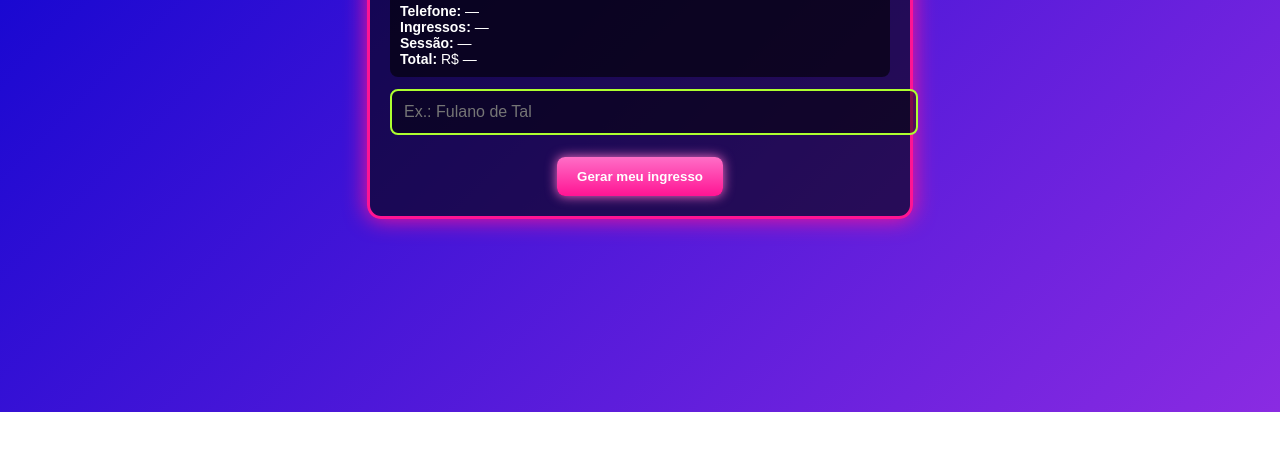
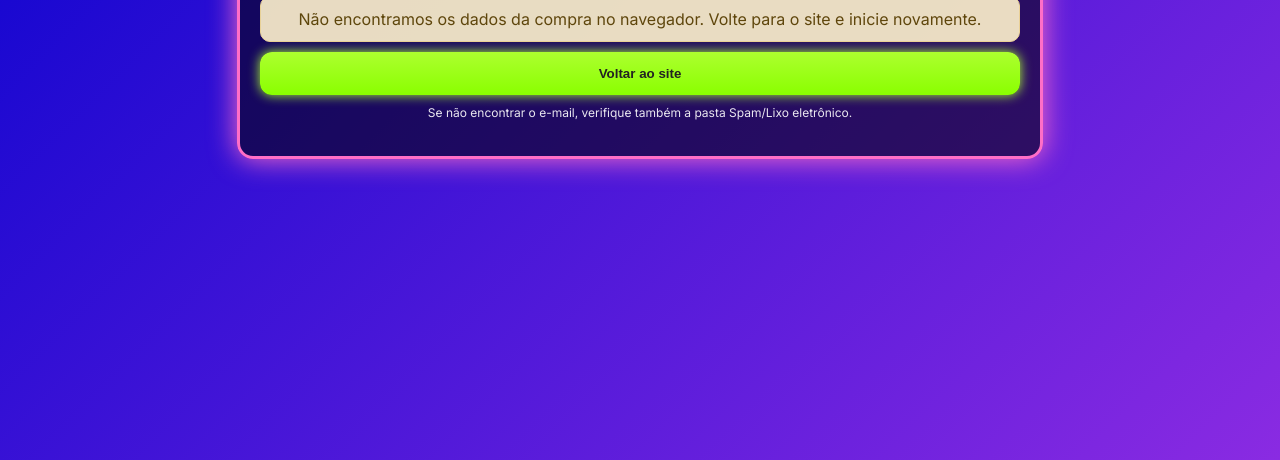
Before and after one commit to Auriem/Proxima-parada-Anos-2000-, a website: page confirmacao.html in a window 1280 px wide. Shown: the part 388-848 px from the top of the page. Before the commit the page ends 800 px from the top, so only its background shows below. Drawn offline with nearby package versions, Linux system fonts and the light colour scheme.

Commit message:
Update confirmacao.html

```diff
--- a/confirmacao.html
+++ b/confirmacao.html
@@ -1,147 +1,179 @@
 <!DOCTYPE html>
 <html lang="pt-BR">
 <head>
-  <meta charset="UTF-8" />
-  <meta name="viewport" content="width=device-width,initial-scale=1.0" />
-  <title>Confirmação do Ingresso - Anos 2000</title>
-
+  <meta charset="UTF-8"/>
+  <meta name="viewport" content="width=device-width,initial-scale=1"/>
+  <title>Confirmação de Compra — Próxima Parada: Anos 2000</title>
+  <link href="https://fonts.googleapis.com/css2?family=VT323&family=Inter:wght@400;600;800&display=swap" rel="stylesheet">
   <style>
-    body {
-      font-family: Arial, sans-serif;
-      background: linear-gradient(135deg, #0000CD, #8A2BE2);
-      color: #fff;
-      margin: 0; padding: 0;
-      display: flex; flex-direction: column; align-items: center; justify-content: center;
-      min-height: 100vh;
-      text-align: center;
+    :root{
+      --primary-blue:#0000CD; --primary-purple:#8A2BE2; --neon-pink:#FF6EC7;
+      --hot-pink:#FF1493; --neon-green:#ADFF2F; --white:#fff; --dark:#111;
     }
-    .box {
-      background: rgba(0,0,0,.6);
-      border: 3px solid #FF1493;
-      border-radius: 14px;
-      padding: 20px;
-      max-width: 500px;
-      width: 90%;
-      box-shadow: 0 0 22px #FF1493;
+    body{
+      margin:0; font-family:Inter,system-ui,Arial,sans-serif; color:#fff;
+      background: linear-gradient(135deg, var(--primary-blue), var(--primary-purple));
+      min-height:100dvh; display:flex; align-items:center; justify-content:center; padding:24px;
     }
-    h1 { color: #ADFF2F; }
-    .retro-code {
-      font-family: monospace;
-      font-size: 22px;
-      background: #111;
-      color: #ADFF2F;
-      padding: 8px 14px;
-      border-radius: 8px;
-      display: inline-block;
-      margin: 10px 0;
-      letter-spacing: 1px;
+    .card{
+      width:100%; max-width:760px; background:rgba(0,0,0,.55);
+      border:3px solid var(--neon-pink); border-radius:16px; box-shadow:0 0 28px var(--neon-pink);
+      padding:24px 20px;
     }
-    input {
-      width: 100%;
-      padding: 12px;
-      margin: 12px 0;
-      border: 2px solid #ADFF2F;
-      border-radius: 8px;
-      background: rgba(0,0,0,.5);
-      color: #fff;
-      font-size: 16px;
+    h1{ font-family:'VT323',monospace; font-size:40px; margin:4px 0 12px; text-align:center; text-shadow:0 0 10px var(--neon-pink);}
+    .muted{ opacity:.9; text-align:center; margin:0 0 10px }
+    .highlight{
+      background:#fff; color:#222; border-radius:12px; padding:16px; margin:18px 0;
+      border-left:6px solid var(--neon-pink);
     }
-    button {
-      background: linear-gradient(180deg, #FF6EC7, #FF1493);
-      border: none; border-radius: 8px;
-      color: #fff; font-weight: bold;
-      padding: 12px 20px;
-      cursor: pointer;
-      margin-top: 10px;
-      box-shadow: 0 0 12px #FF6EC7;
+    .codes{
+      display:grid; grid-template-columns:repeat(auto-fit,minmax(220px,1fr)); gap:12px; margin:18px 0;
     }
-    button:hover { transform: scale(1.05); }
-    img {
-      max-width: 280px;
-      border: 4px solid #FF1493;
-      border-radius: 12px;
-      margin: 12px auto;
-      display: block;
+    .code{
+      background: var(--dark); color: var(--neon-green); border: 2px solid var(--neon-pink);
+      border-radius:10px; padding:12px; font-family:'VT323',monospace; font-size:20px; text-align:center;
+      box-shadow:0 0 12px rgba(255,110,199,.35);
     }
-    .note { font-size: 13px; opacity: .85; margin-top: 10px; }
-    .summary { font-size: 14px; margin-top: 12px; text-align:left; background:#0009; padding:10px; border-radius:8px }
+    .btn{
+      display:inline-block; width:100%; padding:14px 16px; text-align:center; border-radius:12px; font-weight:800;
+      color:#222; background: linear-gradient(180deg, var(--neon-green), #8aff00); border:none; cursor:pointer;
+      box-shadow:0 0 12px var(--neon-green);
+    }
+    .small{ font-size:12px; opacity:.9; text-align:center; margin-top:10px }
+    .warn{ background:#fff3cd; color:#664d03; border:1px solid #ffe69c; padding:12px; border-radius:10px; }
+    .loader{ text-align:center; margin:12px 0; display:none }
   </style>
 </head>
 <body>
-  <div class="box" id="box">
-    <h1>🎟️ Confirme seu ingresso</h1>
-    <p>Pagamento aprovado! Digite o nome do <b>responsável pelo Pix</b> para gerar seu ingresso.</p>
-
-    <!-- Resumo -->
-    <div id="resumo" class="summary"></div>
-
-    <input type="text" id="responsavel-pix" placeholder="Ex.: Fulano de Tal">
-    <button id="gerar-btn">Gerar meu ingresso</button>
-
-    <div id="status"></div>
+  <div class="card" id="card">
+    <h1>Confirmação de Compra</h1>
+    <p class="muted" id="status">
+      Validando dados da compra e gerando seus ingressos...
+    </p>
+    <div id="info" class="highlight" style="display:none"></div>
+    <div class="loader" id="loader">Enviando e-mails...</div>
+    <div class="codes" id="codes" style="display:none"></div>
+    <button class="btn" id="btnVoltar" style="display:none" onclick="window.location.href='/'">Voltar ao site</button>
+    <p class="small">Se não encontrar o e-mail, verifique também a pasta Spam/Lixo eletrônico.</p>
   </div>
 
-  <!-- EmailJS -->
-  <script src="https://cdn.jsdelivr.net/npm/@emailjs/browser@4/dist/email.min.js"></script>
   <script>
-    const OWNER_EMAIL = "auriemcompany@gmail.com";
-    const EMAILJS_SERVICE_ID = "service_c9ak8yp";
-    const EMAILJS_TEMPLATE_ID = "template_5lax0jv";
-    const EMAILJS_PUBLIC_KEY = "zWI9wjgMNAHJ0WV7f";
-    emailjs.init({ publicKey: EMAILJS_PUBLIC_KEY });
-
-    // Carrega dados do localStorage
-    const dadosCompra = JSON.parse(localStorage.getItem("compraAtual")) || {};
-    const resumoDiv = document.getElementById("resumo");
-    resumoDiv.innerHTML = `
-      <b>Nome:</b> ${dadosCompra.nome||"—"}<br>
-      <b>Email:</b> ${dadosCompra.email||"—"}<br>
-      <b>Telefone:</b> ${dadosCompra.telefone||"—"}<br>
-      <b>Ingressos:</b> ${dadosCompra.ingressos||"—"}<br>
-      <b>Sessão:</b> ${dadosCompra.sessao||"—"}<br>
-      <b>Total:</b> R$ ${dadosCompra.total||"—"}
-    `;
-
-    function gerarCodigo() {
-      const chars = "ABCDEFGHIJKLMNOPQRSTUVWXYZ0123456789";
-      let rand = "";
-      for (let i = 0; i < 6; i++) rand += chars.charAt(Math.floor(Math.random() * chars.length));
-      return `PRX2000-${rand}`;
+    // ===== Helpers =====
+    function gerarCodigoUnico(prefixoDataHora){
+      const chars="ABCDEFGHIJKLMNOPQRSTUVWXYZ0123456789";
+      let rand=""; for(let i=0;i<5;i++) rand += chars.charAt(Math.floor(Math.random()*chars.length));
+      return `${prefixoDataHora}-${rand}`;
+    }
+    function prefixoSessao(sessaoISO){
+      const d = new Date(sessaoISO);
+      const dia = String(d.getDate()).padStart(2,'0');
+      const mes = String(d.getMonth()+1).padStart(2,'0');
+      const hh  = String(d.getHours()).padStart(2,'0');
+      const mm  = String(d.getMinutes()).padStart(2,'0');
+      return `PRX2000-${dia}${mes}-${hh}${mm}`;
     }
 
-    document.getElementById('gerar-btn').addEventListener('click', async ()=>{
-      const nomePix = document.getElementById('responsavel-pix').value.trim();
-      if(!nomePix){ alert("Digite o nome do responsável pelo Pix!"); return; }
+    async function sendTicketsViaFunction(payload){
+      const resp = await fetch('/.netlify/functions/send-tickets', {
+        method:'POST',
+        headers:{ 'Content-Type':'application/json' },
+        body: JSON.stringify(payload)
+      });
+      if(!resp.ok){
+        const txt = await resp.text();
+        throw new Error(txt || 'Falha ao enviar e-mails.');
+      }
+    }
 
-      const codigo = gerarCodigo();
-      const statusDiv = document.getElementById('status');
+    (async function main(){
+      const status = document.getElementById('status');
+      const info   = document.getElementById('info');
+      const loader = document.getElementById('loader');
+      const codesEl= document.getElementById('codes');
+      const btnVoltar = document.getElementById('btnVoltar');
 
-      // envia email para você
-      try {
-        await emailjs.send(EMAILJS_SERVICE_ID, EMAILJS_TEMPLATE_ID, {
-          to_email: OWNER_EMAIL,
-          responsavel_pix: nomePix,
-          code: codigo,
-          nome: dadosCompra.nome,
-          email: dadosCompra.email,
-          telefone: dadosCompra.telefone,
-          ingressos: dadosCompra.ingressos,
-          sessao: dadosCompra.sessao,
-          total: dadosCompra.total
+      // 1) Ler localStorage
+      const raw = localStorage.getItem('compraAtual');
+      if(!raw){
+        status.innerHTML = `<div class="warn">Não encontramos os dados da compra no navegador. Volte para o site e inicie novamente.</div>`;
+        btnVoltar.style.display='inline-block';
+        return;
+      }
+      const compra = JSON.parse(raw);
+
+      // 2) Evitar reenvio em refresh: se já enviou, apenas mostre os códigos salvos
+      if(compra.enviado && Array.isArray(compra.ingressoCodigos) && compra.ingressoCodigos.length>0){
+        status.textContent = 'Compra já confirmada anteriormente. Aqui estão seus ingressos:';
+        info.style.display='block';
+        info.innerHTML = `
+          <b>Nome:</b> ${compra.nome}<br>
+          <b>E-mail:</b> ${compra.email}<br>
+          <b>Sessão:</b> ${compra.sessao_label || compra.sessao}<br>
+          <b>Ingressos:</b> ${compra.ingressos_texto}<br>
+        `;
+        codesEl.style.display='grid';
+        codesEl.innerHTML = compra.ingressoCodigos.map(c=>`<div class="code">${c}</div>`).join('');
+        btnVoltar.style.display='inline-block';
+        return;
+      }
+
+      // 3) Gerar códigos (1 por ingresso)
+      const totalQtd = (parseInt(compra.qty_inteira||0,10) + parseInt(compra.qty_meia||0,10)) || 1;
+      const prefixo = prefixoSessao(
+        // tentamos converter de um label para a ISO salva no index. Se não houver ISO, usa label no prefixo
+        (window.__SESSAO_ISO__ || '')
+      );
+      const codes = [];
+      for(let i=0;i<totalQtd;i++){
+        codes.push(gerarCodigoUnico(prefixo || 'PRX2000-XXXX-XXXX'));
+      }
+
+      // 4) Mostrar resumo na tela já
+      status.textContent = '✅ Compra confirmada! Seus ingressos estão abaixo e também foram enviados por e-mail.';
+      info.style.display='block';
+      info.innerHTML = `
+        <b>Nome:</b> ${compra.nome}<br>
+        <b>E-mail:</b> ${compra.email}<br>
+        <b>Sessão:</b> ${compra.sessao_label || compra.sessao}<br>
+        <b>Ingressos:</b> ${compra.ingressos_texto}<br>
+        <b>Total:</b> ${compra.total_str || ('R$ '+compra.total_num)}
+      `;
+      codesEl.style.display='grid';
+      codesEl.innerHTML = codes.map(c=>`<div class="code">${c}</div>`).join('');
+      btnVoltar.style.display='inline-block';
+
+      // 5) Enviar e-mails via Function (cliente + admin)
+      loader.style.display='block';
+      try{
+        await sendTicketsViaFunction({
+          cliente: {
+            nome: compra.nome,
+            email: compra.email,
+            telefone: compra.telefone || '—',
+            sessao_label: compra.sessao_label || compra.sessao,
+            valor: (compra.total_str || String(compra.total_num)).replace('R$','').trim()
+          },
+          admin: {
+            from_name: compra.nome,
+            from_email: compra.email,
+            phone: compra.telefone || '—',
+            responsavel_pix: '—', // no novo fluxo não pedimos, mantém compatível
+            sessao: compra.sessao_label || compra.sessao,
+            ingresso: compra.ingressos_texto
+          },
+          codigos: codes
         });
 
-        statusDiv.innerHTML = `
-          <h2>✅ Ingresso Gerado!</h2>
-          <p>Mostre este ingresso na entrada:</p>
-          <img src="https://i.postimg.cc/mky7jPYT/ingresso-digital.png" alt="Ingresso Digital">
-          <div class="retro-code">${codigo}</div>
-          <p class="note">⚠️ Tire print desta tela e guarde bem seu código.</p>
-          <img src="https://i.postimg.cc/4496yMT8/Anahi-Rbd-GIF-Anahi-Rbd-Rebelde-Way-Descubre-y-comparte-GIF.gif" alt="Anahi RBD" style="max-width:200px;">
-        `;
-      } catch(err) {
-        statusDiv.innerHTML = `<p style="color:red;">❌ Erro ao enviar informações: ${JSON.stringify(err)}</p>`;
+        // 6) Marcar como enviado para evitar duplicidade em refresh
+        compra.enviado = true;
+        compra.ingressoCodigos = codes;
+        localStorage.setItem('compraAtual', JSON.stringify(compra));
+      }catch(err){
+        status.innerHTML = `❌ Ocorreu um erro ao enviar os e-mails. Seus códigos estão acima. Se precisar, envie este print e fale com a produção.<br><small>${(err && err.message) || err}</small>`;
+      }finally{
+        loader.style.display='none';
       }
-    });
+    })();
   </script>
 </body>
 </html>
```
